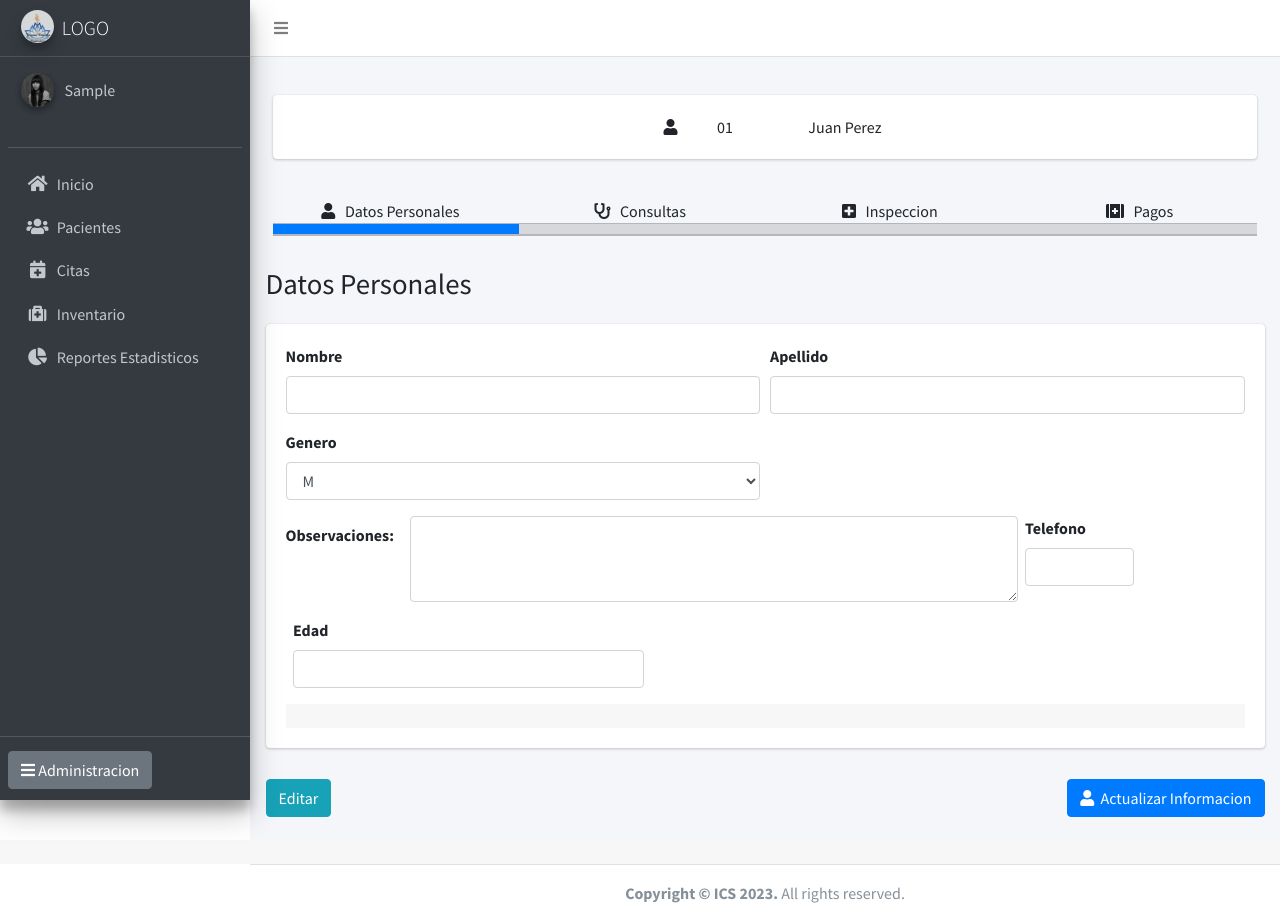
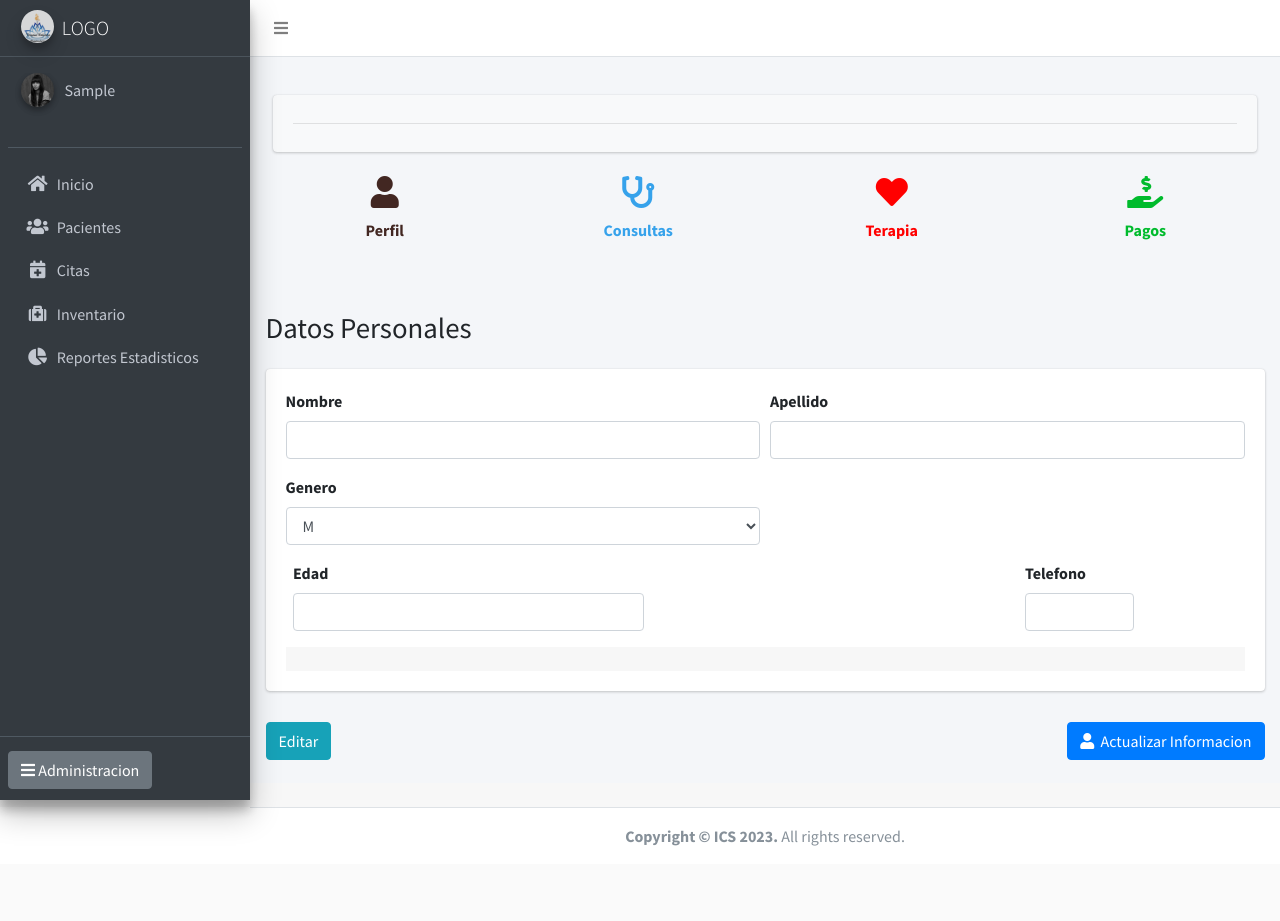
Before and after one commit to Orellanna/Sistema-Gestion-Clinica-Acupuntura, a Django app: page /datosPersonales/ in a window 1280 px wide. After the commit the page ends 846 px from the top, so only its background shows below. Run offline with Django 4.2, Linux system fonts and the light colour scheme; the visitor is signed in with stand-in values (Sample User, id 1); parts of the project's set-up code (start-up, migrations or seed data) failed here and were passed over; some libraries are stand-ins or nearby versions.

Commit message:
agg. base.html a pacientes

```diff
--- a/Consultas/urls.py
+++ b/Consultas/urls.py
@@ -7,8 +7,13 @@ urlpatterns = [
     path('', views.index, name='index'),
 
     path('<str:paciente_id>/HistorialConsultas/NuevaConsulta/', views.NuevaConsulta, name='NuevaConsulta'),
+
     path('<str:paciente_id>/HistorialConsultas/DetallesConsulta/<str:consulta_id>/', views.DetallesConsulta, name='DetallesConsulta'),
+
     path('<str:paciente_id>/HistorialConsultas/EditarConsulta/<str:consulta_id>/', views.EditarConsulta, name='EditarConsulta'),
+
     path('<str:paciente_id>/HistorialConsultas/', views.ListarConsultas, name='ListarConsultas'),
+
     path('<str:paciente_id>/HistorialConsultas/EliminarConsulta/<str:consulta_id>/', views.EliminarConsulta, name='EliminarConsulta'),
+
 ]
--- a/templates/Vistas_Pacientes/DatosPersonales.html
+++ b/templates/Vistas_Pacientes/DatosPersonales.html
@@ -1,67 +1,8 @@
-{% extends 'index_master.html' %}
+{% extends 'base_pacientes.html' %}
 
 {% block content %}
 
 <!-- Main content -->
-<section class="content">
-    <div class="container-fluid">
-        <div class="container">
-            <div class="card">
-                <div class="card-body">
-            <div class="row ">
-                <div class="col-5 text-right">
-                    <i class="fas fa-user"></i>
-                  </div>
-              <div class="col-1 text-center">
-                01
-              </div>
-              <div class="col-2 text-center">
-            Juan Perez
-              </div>
-            </div>
-        </div>
-    </div>
-        </div>
-    </div>
-</section>
-&nbsp; &nbsp;
-<section class="content">
-    <div class="container-fluid">
-        <div class="container">
-<div class="row ">
-    <div class="col text-center">
-        <i class="fas fa-user"> </i>&nbsp;&nbsp; Datos Personales
-      </div>
-  <div class="col text-center">
-    <i class="fas fa-stethoscope"></i>&nbsp;&nbsp; Consultas
-  </div>
-  <div class="col text-center">
-    <i class="fas fa-plus-square"></i>&nbsp;&nbsp; Inspeccion
-  </div>
-  <div class="col text-center">
-    <i class="fas fa-first-aid"></i>&nbsp;&nbsp; Pagos
-      </div>
-</div>
-</div>
-</div>
-</section>
-<section class="content">
-    <div class="container-fluid">
-        <div class="container">
-            <table class="table table-sm table-secondary">
-                <thead>
-                  <tr>
-                    <th class="bg-primary" scope="col"></th>
-                    <th scope="col"></th>
-                    <th scope="col"></th>
-                    <th scope="col"></th>
-                  </tr>
-                </thead>
-              </table>
-
-        </div>
-    </div>
-</section>
 
     <!-- Content Header (Page header) -->
     <section class="content-header">
@@ -105,12 +46,6 @@
                 </div>
                 <div class="row">
                     <div class="col">
-                        <div class="form-group row">
-                            <label for="observacion" class="col-sm-2 col-form-label">Observaciones:</label>
-                            <div class="col-sm-10">
-                              <textarea class="form-control" id="observacion" rows="3"></textarea>
-                            </div>
-                          </div>
                     <div class="form-group col-md-6">
                       <label for="edad">Edad</label>
                       <input type="text" class="form-control" id="edad">
```
